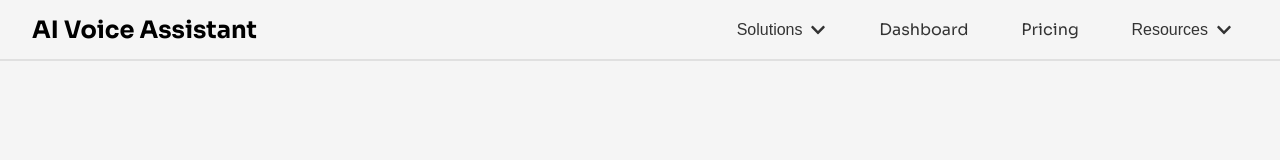
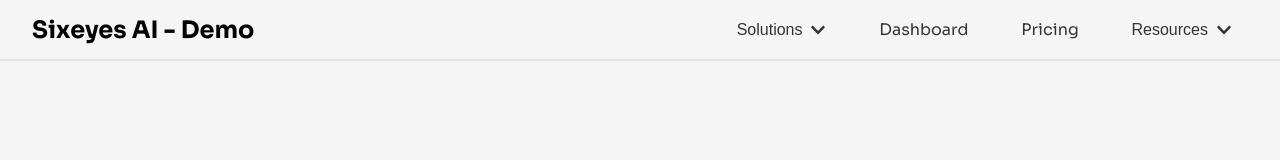
Before and after one commit to SrijanShekhar21/voice-agent-frontend, a React (Vite) app: page / in a window 1280 px wide. Shown: the top 160 px of the page. Built offline with nearby package versions, Linux system fonts and the light colour scheme.

Commit message:
name changed

```diff
--- a/src/components/Navbar.jsx
+++ b/src/components/Navbar.jsx
@@ -49,7 +49,7 @@ const Navbar = () => {
 
   return (
     <nav className="navbar">
-      <div className="logo">AI Voice Assistant</div>
+      <div className="logo">Sixeyes AI - Demo</div>
 
       {/* Hamburger Menu Toggle Button */}
       <button className="menu-toggle" onClick={toggleMobileMenu}>
```
